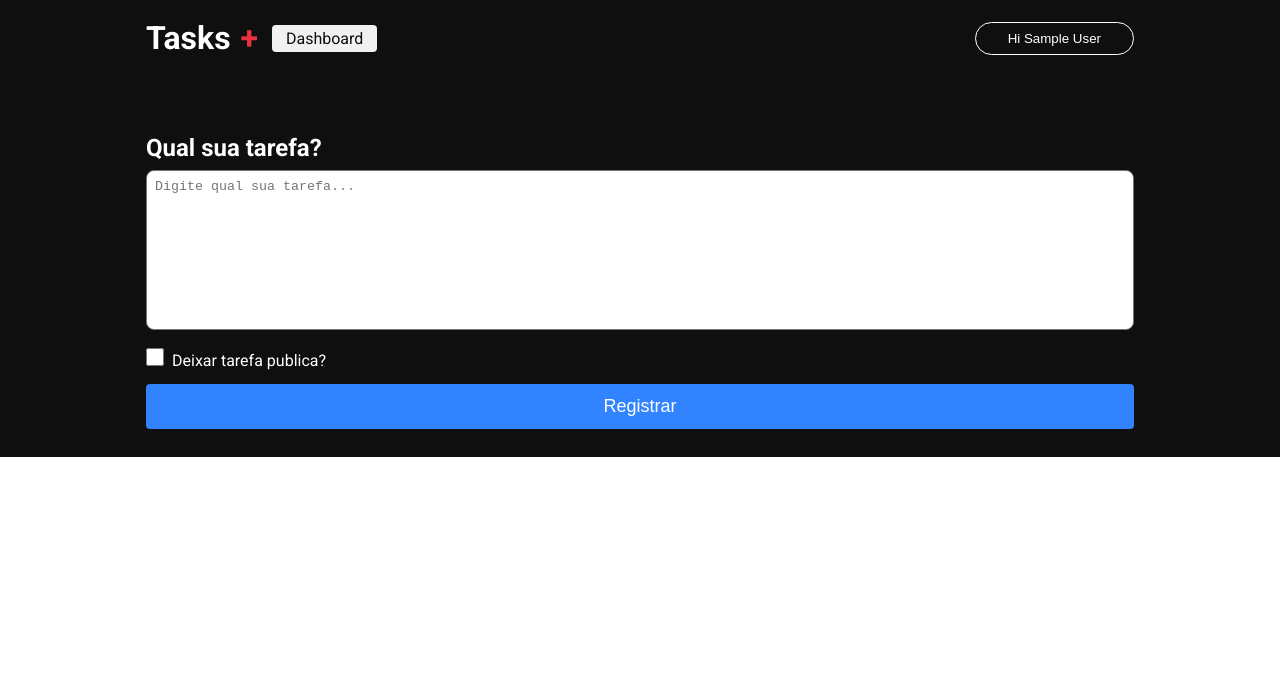
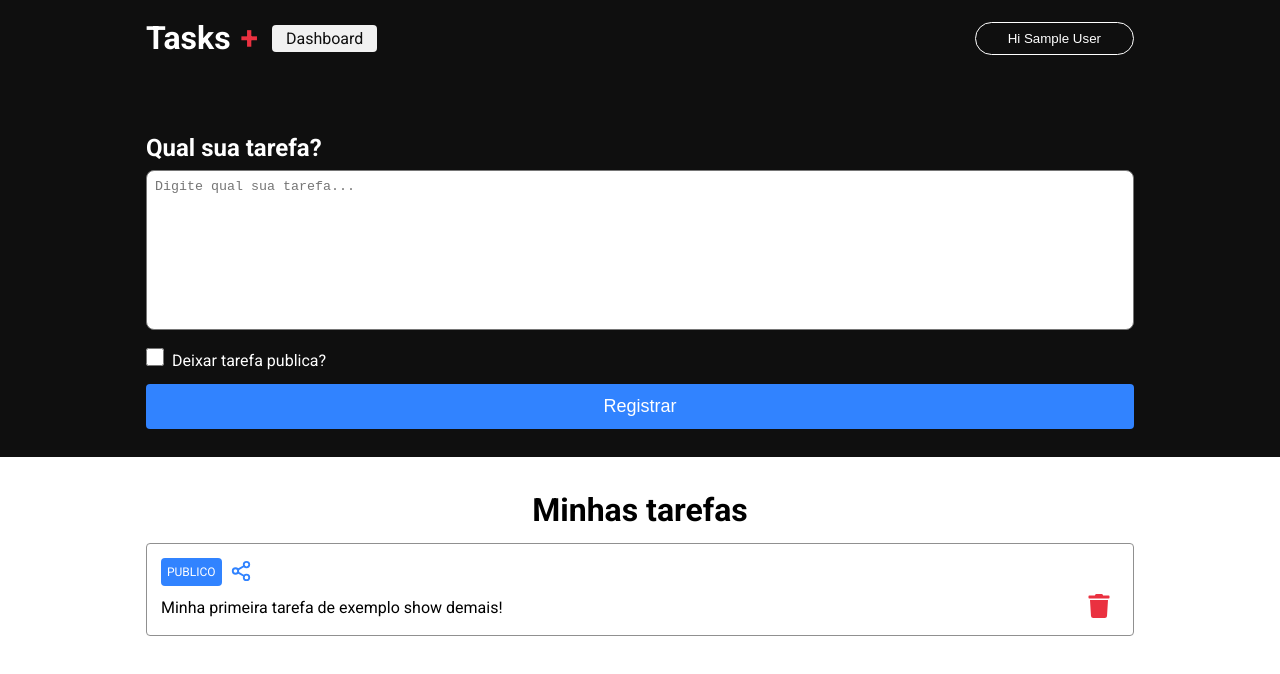
Before and after one commit to MateusGurgel/tasks-plus, a Next.js app: page /dashboard in a window 1280 px wide. Shown: the top 674 px of the page. Built offline with nearby package versions, Linux system fonts and the light colour scheme; no server answers; sample sign-in values are in the browser's storage.

Commit message:
task visual added

```diff
--- a/src/pages/dashboard/index.tsx
+++ b/src/pages/dashboard/index.tsx
@@ -4,6 +4,8 @@
 
 import { getSession } from "next-auth/react";
 import { Textarea } from "../../components/textArea";
+import { FiShare2 } from "react-icons/fi";
+import { FaTrash } from "react-icons/fa";
 
 export default function Dashboard() {
   return (
@@ -30,6 +32,26 @@
             </form>
           </div>
         </section>
+
+        <section className={styles.taskContainer}>
+          <h1>Minhas tarefas</h1>
+
+          <article className={styles.task}>
+            <div className={styles.tagContainer}>
+              <label className={styles.tag}>PUBLICO</label>
+              <button className={styles.shareButton}>
+                <FiShare2 size={22} color="#3183ff" />
+              </button>
+            </div>
+
+            <div className={styles.taskContent}>
+              <p>Minha primeira tarefa de exemplo show demais!</p>
+              <button className={styles.trashButton}>
+                <FaTrash size={24} color="#ea3140" />
+              </button>
+            </div>
+          </article>
+        </section>
       </main>
     </div>
   );
--- a/src/pages/dashboard/styles.module.css
+++ b/src/pages/dashboard/styles.module.css
@@ -46,3 +46,74 @@
   padding: 12px 0;
   font-size: 18px;
 }
+
+.taskContainer {
+  margin: 34px auto 0 auto;
+  padding: 0 18px;
+  width: 100%;
+  max-width: 1024px;
+  display: flex;
+  flex-direction: column;
+}
+
+.taskContainer a {
+  text-decoration: none;
+  color: #0f0f0f;
+}
+
+.taskContainer h1 {
+  text-align: center;
+  font-size: 32px;
+  margin-bottom: 14px;
+}
+
+.task {
+  margin-bottom: 14px;
+  line-height: 150%;
+  display: flex;
+  flex-direction: column;
+  align-items: flex-start;
+  border: 1.5px solid #909090;
+  border-radius: 4px;
+  padding: 14px;
+}
+
+.tagContainer {
+  display: flex;
+  align-items: center;
+  justify-content: center;
+  margin-bottom: 8px;
+}
+
+.tag {
+  background-color: #3183ff;
+  padding: 2px 6px;
+  color: #fff;
+  border-radius: 4px;
+  font-size: 12px;
+}
+
+.shareButton {
+  background: transparent;
+  border: 0;
+  margin: 0 8px;
+  cursor: pointer;
+}
+
+.taskContent {
+  display: flex;
+  align-items: center;
+  justify-content: space-between;
+  width: 100%;
+}
+
+.taskContent p {
+  white-space: pre-wrap;
+}
+
+.trashButton {
+  cursor: pointer;
+  background: transparent;
+  border: 0;
+  margin: 0 8px;
+}
```
Lines whose indentation alone changed are shown as unchanged.
